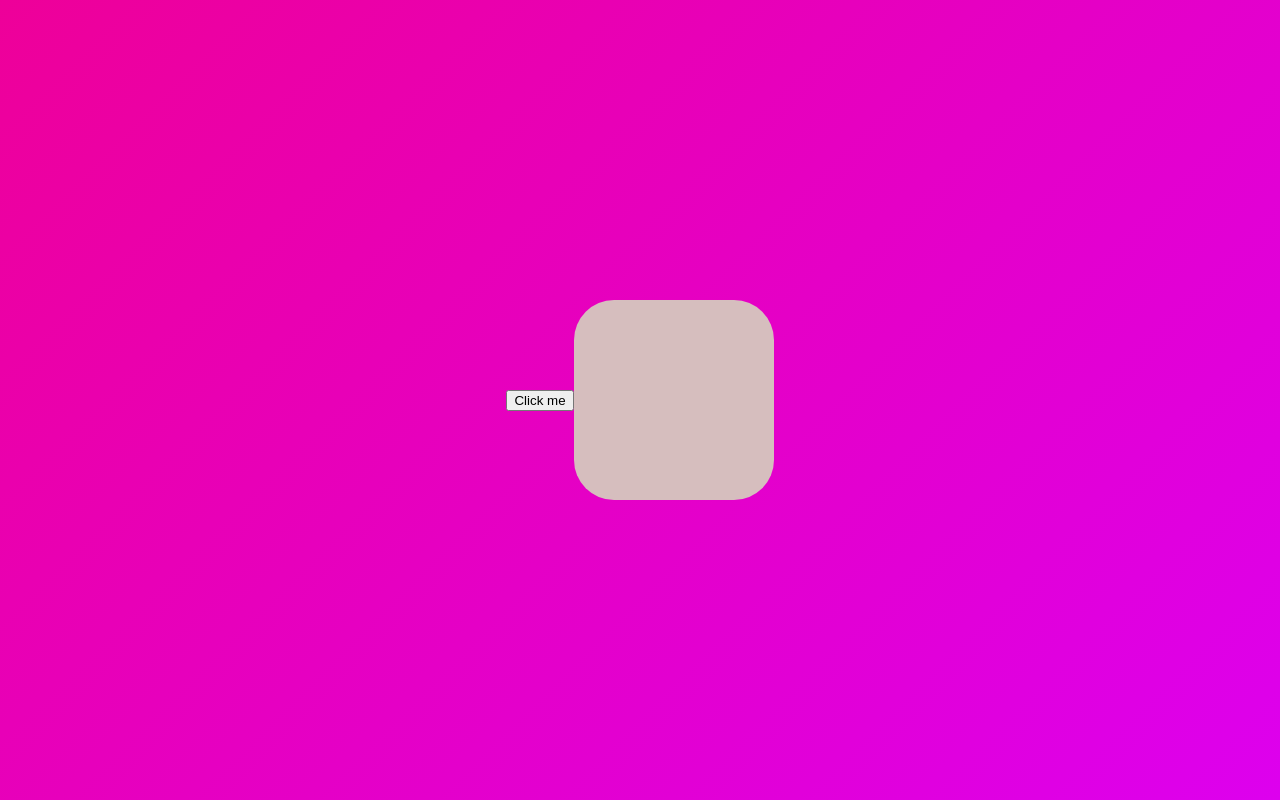
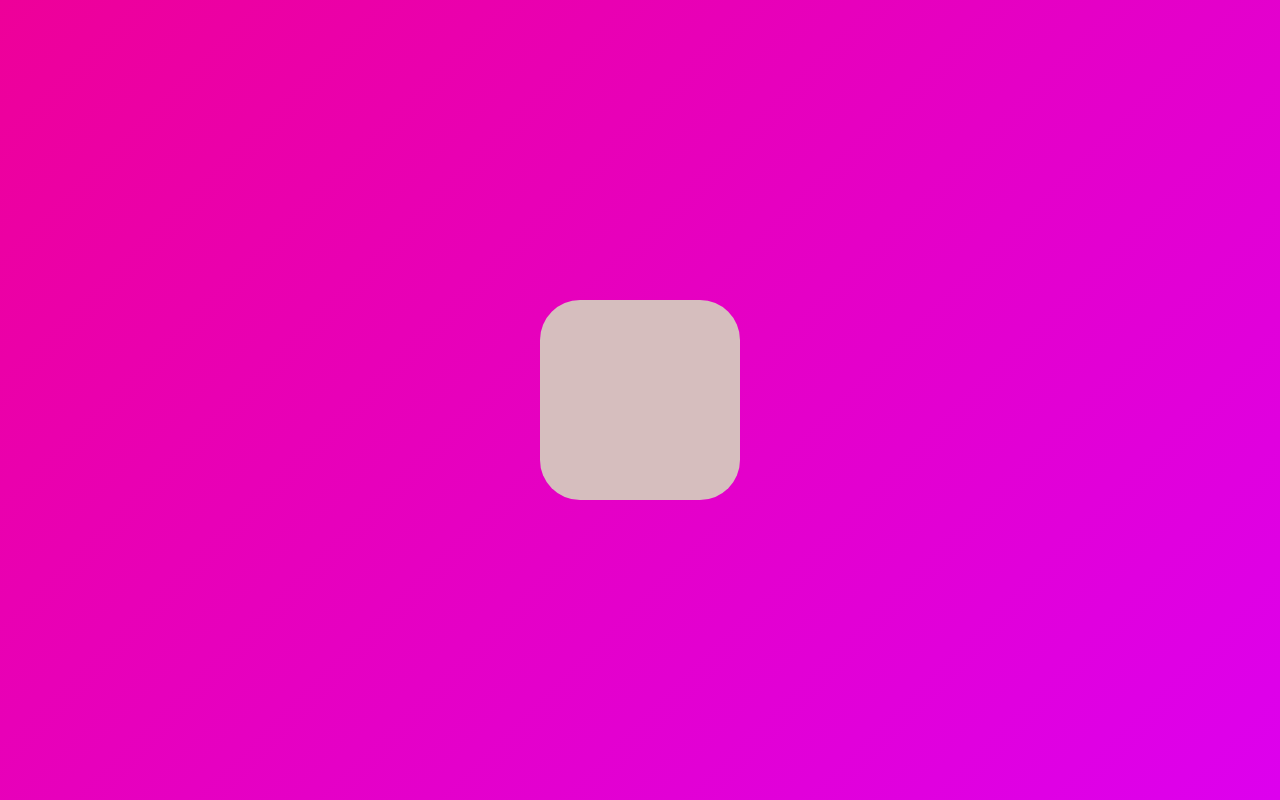
Before and after one commit to Jacesoul/react-Animation, a React (Create React App) app: page / in a window 1280 px wide. Built offline with nearby package versions, Linux system fonts and the light colour scheme.

Commit message:
useTransform 통한 입력값에 대한 출력값 변형

```diff
--- a/src/App.tsx
+++ b/src/App.tsx
@@ -1,5 +1,5 @@
 import styled from "styled-components";
-import { motion, useMotionValue } from "framer-motion";
+import { motion, useMotionValue, useTransform } from "framer-motion";
 import { useEffect } from "react";
 
 const Wrapper = styled.div`
@@ -18,23 +18,18 @@ const Box = styled(motion.div)`
   box-shadow: 0 2px 3px rgba(0, 0, 0, 0.1), 0 1 0px 20px rgba(0, 0, 0, 0.06);
 `;
 
-const boxVariants = {
-  hover: { scale: 1.5, rotateZ: 90 },
-  click: { borderRadius: "100px", scale: 1 },
-  drag: {
-    backgroundColor: "rgb(46,204,113)",
-    transition: {
-      duration: 3,
-    },
-  },
-};
+const boxVariants = {};
 
 function App() {
   const x = useMotionValue(0);
+  const scale = useTransform(x, [-800, 0, 800], [2, 1, 0]);
+  useEffect(() => {
+    // x.onChange(() => console.log(x.get()));
+    scale.onChange(() => console.log(scale.get()));
+  }, [x]);
   return (
     <Wrapper>
-      <button onClick={() => x.set(200)}>Click me</button>
-      <Box style={{ x }} drag="x" dragSnapToOrigin></Box>
+      <Box style={{ x, scale }} drag="x" dragSnapToOrigin></Box>
     </Wrapper>
   );
 }
```
Also changed, not shown: description.txt.
